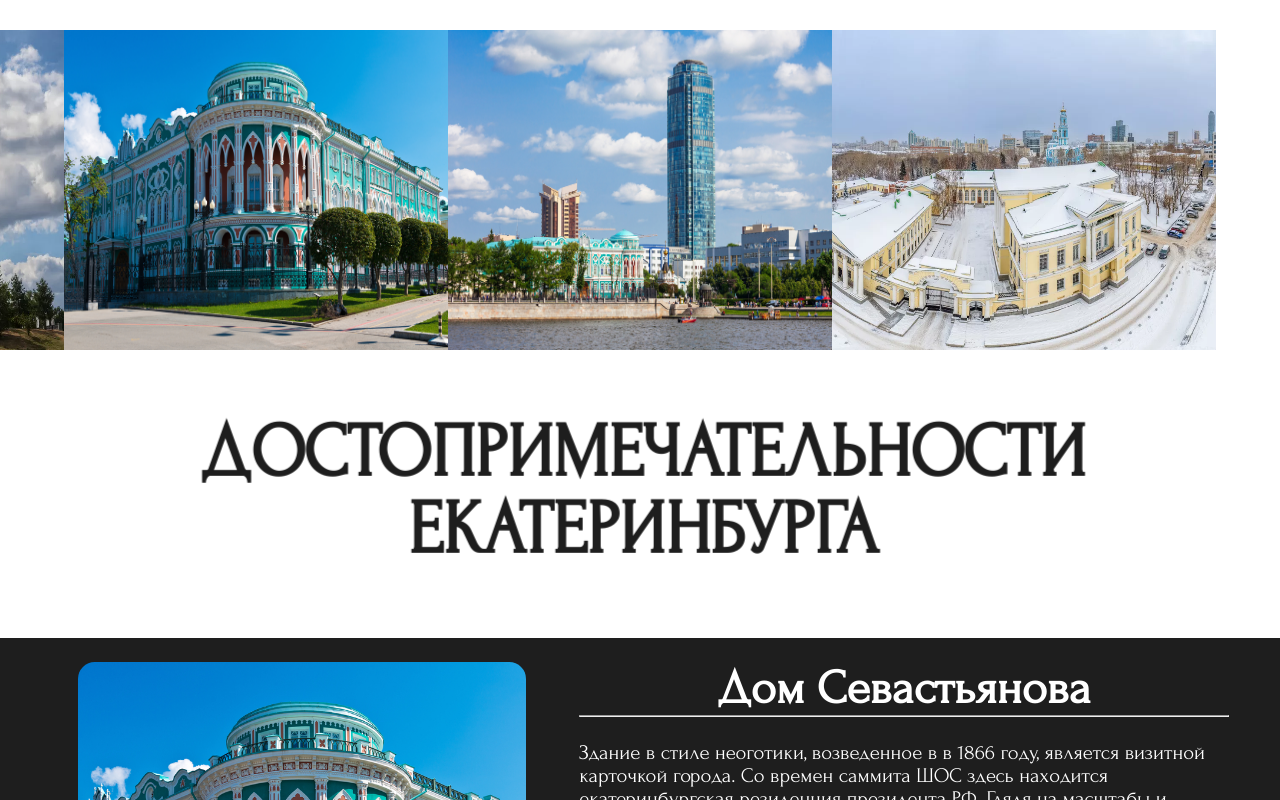
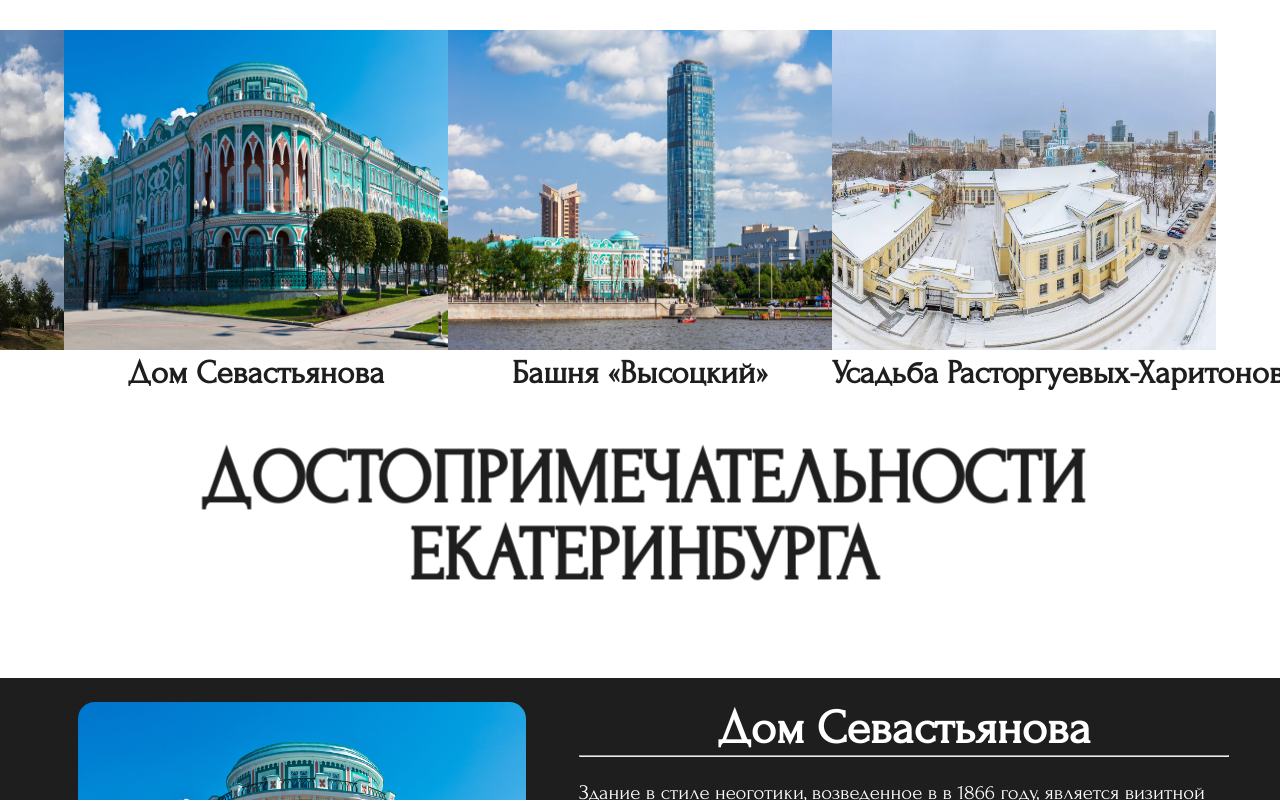
Before and after one commit to LaidPrime/----------------, a plain HTML site: page index.html in a window 1280 px wide. Drawn offline with Linux system fonts and the light colour scheme.

Commit message:
названия восстали из мертвых

```diff
--- a/styles.css
+++ b/styles.css
@@ -232,8 +232,8 @@ h3 {
     max-width: 100%;
     overflow: hidden;
     box-sizing: border-box;
-    /* Высота бегущей строки */
-    height: 40vh;
+    /* Высота бегущей строки (вместе с текстом поэтому должно быть больше высоты картинок)*/
+    height: 45vh;
 }
 
 .marquee-content {
```
